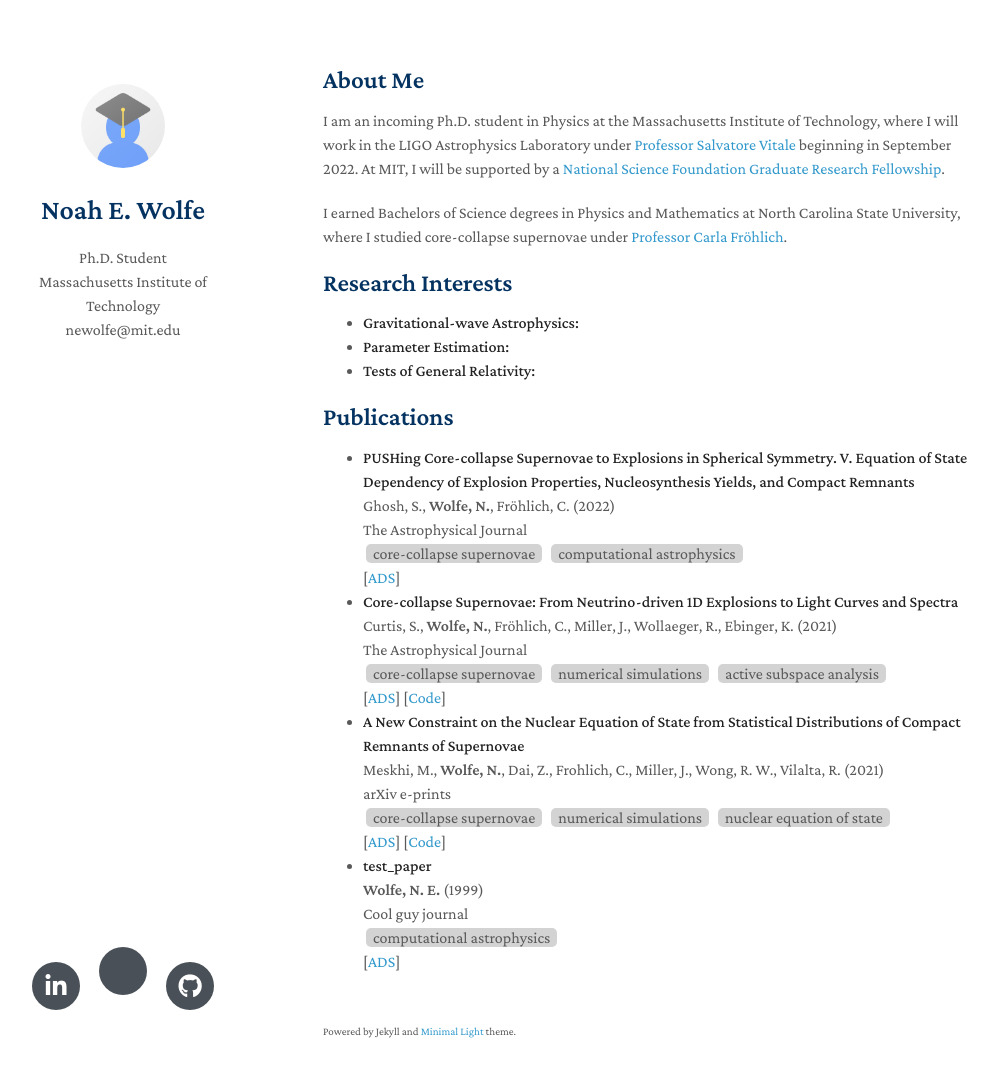
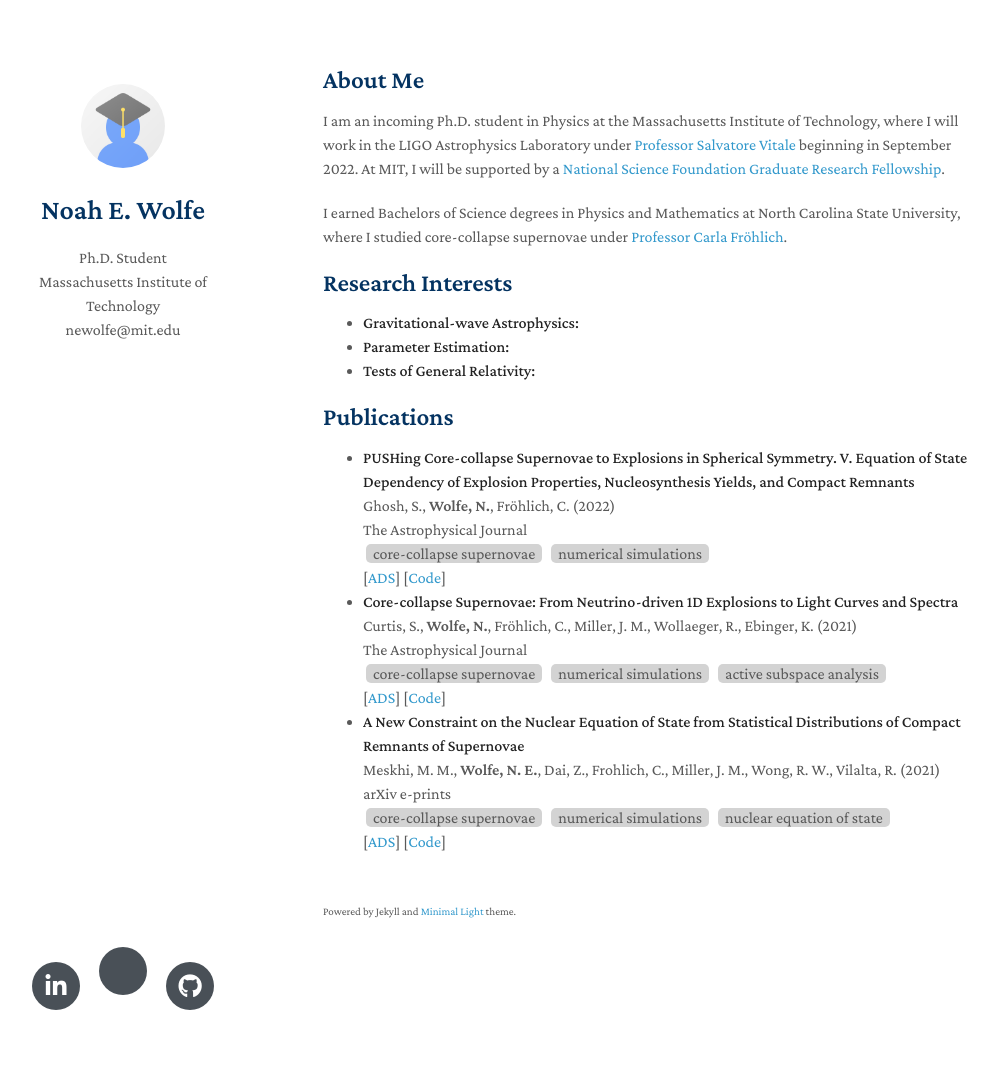
Before and after one commit to noahewolfe/noahewolfe.github.io, a Jekyll site: the page built from index.md, in a window 1280 px wide and 1112 px high. Shown: the top 1077 px of the window, without its empty margins (147-1145 px from the left). Built offline with Jekyll 4.4.1, drawn with Linux system fonts in a browser that asks for light colours; nearby versions of some CDN libraries; a style sheet for code colours, icons or effects is not loaded; our own code applies the rules of GitHub Pages for plain Markdown files.

```diff
--- a/_data/papers/push-eos.yml
+++ b/_data/papers/push-eos.yml
@@ -1,16 +1,16 @@
-- ads_link: https://ui.adsabs.harvard.edu/abs/2022ApJ...929...43G/abstract
-  authors: "Ghosh, S., Wolfe, N., Fr\xF6hlich, C."
-  authors_html: "Ghosh, S., <b>Wolfe, N.</b>, Fr\xF6hlich, C."
-  bibcode: 2022ApJ...929...43G
-  code_link:
-  doi: 10.3847/1538-4357/ac4d20
-  journal: The Astrophysical Journal
-  journal_html: The Astrophysical Journal
-  shortname: push-eos
-  tags:
-  - core-collapse supernovae
-  - computational astrophysics
+- shortname: push-eos
   title: PUSHing Core-collapse Supernovae to Explosions in Spherical Symmetry. V.
     Equation of State Dependency of Explosion Properties, Nucleosynthesis Yields,
     and Compact Remnants
+  doi: 10.3847/1538-4357/ac4d20
+  bibcode: 2022ApJ...929...43G
   year: '2022'
+  authors: "Ghosh, S., Wolfe, N., Fr\xF6hlich, C."
+  authors_html: "Ghosh, S., <b>Wolfe, N.</b>, Fr\xF6hlich, C."
+  journal: The Astrophysical Journal
+  journal_html: The Astrophysical Journal
+  ads_link: https://ui.adsabs.harvard.edu/abs/2022ApJ...929...43G/abstract
+  code_link: core-collapse supernovae, numerical simulations
+  tags:
+  - core-collapse supernovae
+  - numerical simulations
--- a/_data/papers/test.yml
+++ /dev/null
@@ -1,13 +0,0 @@
-- ads_link: https://ui.adsabs.harvard.edu/abs/my_bib_code/abstract
-  authors: Wolfe, N. E.
-  authors_html: <b>Wolfe, N. E.</b>
-  bibcode: my_bib_code
-  code_link: null
-  doi: my_cool_dpo
-  journal: Cool guy journal
-  journal_html: Cool guy journal
-  shortname: test
-  tags:
-  - computational astrophysics
-  title: test_paper
-  year: 1999
```
Also changed, not shown: _data/papers/push-lc.yml (+11 -11 lines), _data/papers/push-sam.yml (+11 -11 lines), ads/gen.py (+13 -16 lines).
